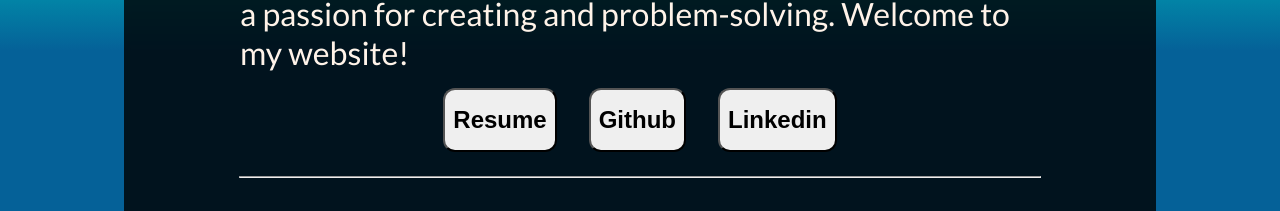
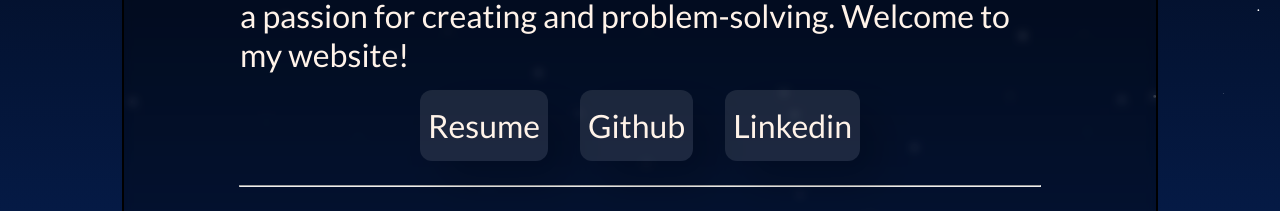
Before and after one commit to jaxsonp/personal-site, a SvelteKit app: page / in a window 1280 px wide. Shown: the part 469-680 px from the top of the page. Built offline with nearby package versions, Linux system fonts and the light colour scheme.

Commit message:
change to space ooohh ahhhh

```diff
--- a/src/app.css
+++ b/src/app.css
@@ -1,14 +1,19 @@
-body {
-	margin: 0;
-	padding: 0;
-
+* {
 	color: #fff3e9;
 	font-family: 'Lato', sans-serif;
 }
 
+body {
+	margin: 0;
+	padding: 0;
+}
+
 .content {
-	background: rgba(0, 0, 0, 0.8);
-	backdrop-filter: blur(3px);
+	background: rgba(0, 0, 0, 0.33);
+	backdrop-filter: blur(5px);
+	-webkit-backdrop-filter: blur(5px);
+	border-radius: 2rem 2rem 0 0;
+	border: #000 solid 2px;
 }
 
 h1 {
@@ -43,7 +48,10 @@ button {
 	margin: 1rem;
 	padding: 1rem 0.5rem;
 	border-radius: 12px;
-	/* box-shadow: 4px 4px dodgerblue; */
-	font-size: 1.5rem;
-	font-weight: bold;
+	border: 0;
+	background: rgba(255, 255, 255, 0.1);
+	-webkit-box-shadow: 20px 20px 40px 0px rgba(0, 0, 0, 0.2);
+	-moz-box-shadow: 20px 20px 40px 0px rgba(0, 0, 0, 0.2);
+	box-shadow: 20px 20px 40px 0px rgba(0, 0, 0, 0.2);
+	font-size: 2rem;
 }
--- a/src/lib/backgroundScene/drawScene.js
+++ b/src/lib/backgroundScene/drawScene.js
@@ -1,10 +1,32 @@
 let ctx;
 let width, height;
 
-let skyGradient, oceanGradient;
+let stars;
+
+class Star {
+	x;
+	y;
+	size;
+
+	constructor() {
+		this.x = Math.random();
+		this.y = Math.random();
+		this.size = Math.random() ** 2 * 2;
+	}
+
+	draw() {
+		ctx.beginPath();
+		ctx.ellipse(this.x * width, this.y * height, this.size, this.size, 0, 0, 2 * Math.PI);
+		ctx.fill();
+	}
+}
 
 export function initializeScene() {
 	console.debug('Initializing background scene');
+	stars = [];
+	for (let i = 0; i < 100; i++) {
+		stars.push(new Star());
+	}
 }
 
 export function updateCanvas(canvas) {
@@ -18,19 +40,10 @@ export function updateCanvas(canvas) {
 	}
 	ctx = new_ctx;
 
-	// sky gradient
-	skyGradient = ctx.createLinearGradient(0, 0, 0, height / 2);
-	skyGradient.addColorStop(0.0, '#0E89DB');
-	skyGradient.addColorStop(1.0, '#9ACDE7');
-	ctx.fillStyle = skyGradient;
-	ctx.fillRect(0, 0, width, height / 2);
-
-	// ocean gradient
-	oceanGradient = ctx.createLinearGradient(0, height / 2, 0, height);
-	oceanGradient.addColorStop(0.1, '#0097AE');
-	oceanGradient.addColorStop(0.3, '#056198');
-	ctx.fillStyle = oceanGradient;
-	ctx.fillRect(0, height / 2, width, height / 2);
+	ctx.fillStyle = 'white';
+	for (let i = 0; i < stars.length; i++) {
+		stars[i].draw();
+	}
 }
 
 export const drawScene = () => {
--- a/src/lib/components/LargeProject.svelte
+++ b/src/lib/components/LargeProject.svelte
@@ -23,10 +23,9 @@
 		margin: 2rem 0;
 		padding: 1rem;
 		border-radius: 1rem;
-		background: rgba(0, 0, 0, 0.3);
-		backdrop-filter: blur(3px);
-
+		background: rgba(0, 0, 0, 0.2);
 		display: flex;
+		box-shadow: 0 0 32px -12px rgba(255, 255, 255, 0.2);
 	}
 
 	#title {
--- a/src/routes/+layout.svelte
+++ b/src/routes/+layout.svelte
@@ -31,7 +31,7 @@
 				drawScene();
 				window.requestAnimationFrame(drawLoop);
 			};
-			window.requestAnimationFrame(drawLoop);
+			//window.requestAnimationFrame(drawLoop);
 		};
 	}
 </script>
@@ -49,11 +49,20 @@
 
 <style>
 	canvas.background {
-		background: white;
+		background: rgb(46, 83, 148);
+		background: linear-gradient(
+			0deg,
+			rgba(46, 83, 148, 1) 0%,
+			rgba(21, 49, 101, 1) 7%,
+			rgba(5, 26, 69, 1) 15%,
+			rgba(0, 0, 0, 1) 100%
+		);
 		position: fixed;
 		z-index: -1;
 		top: 0;
 		left: 0;
+		width: 100%;
+		height: 100%;
 	}
 
 	.page-footer {
```
